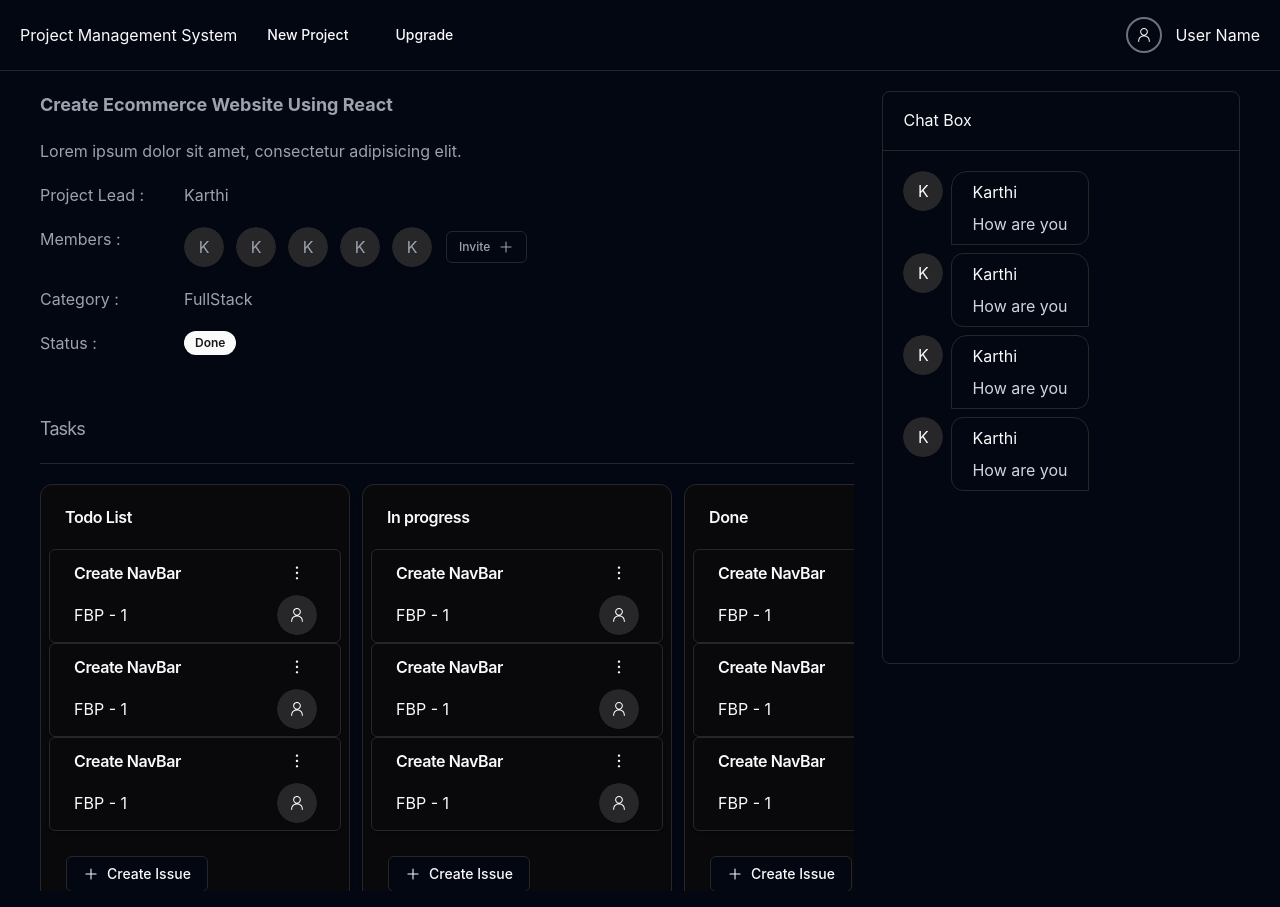
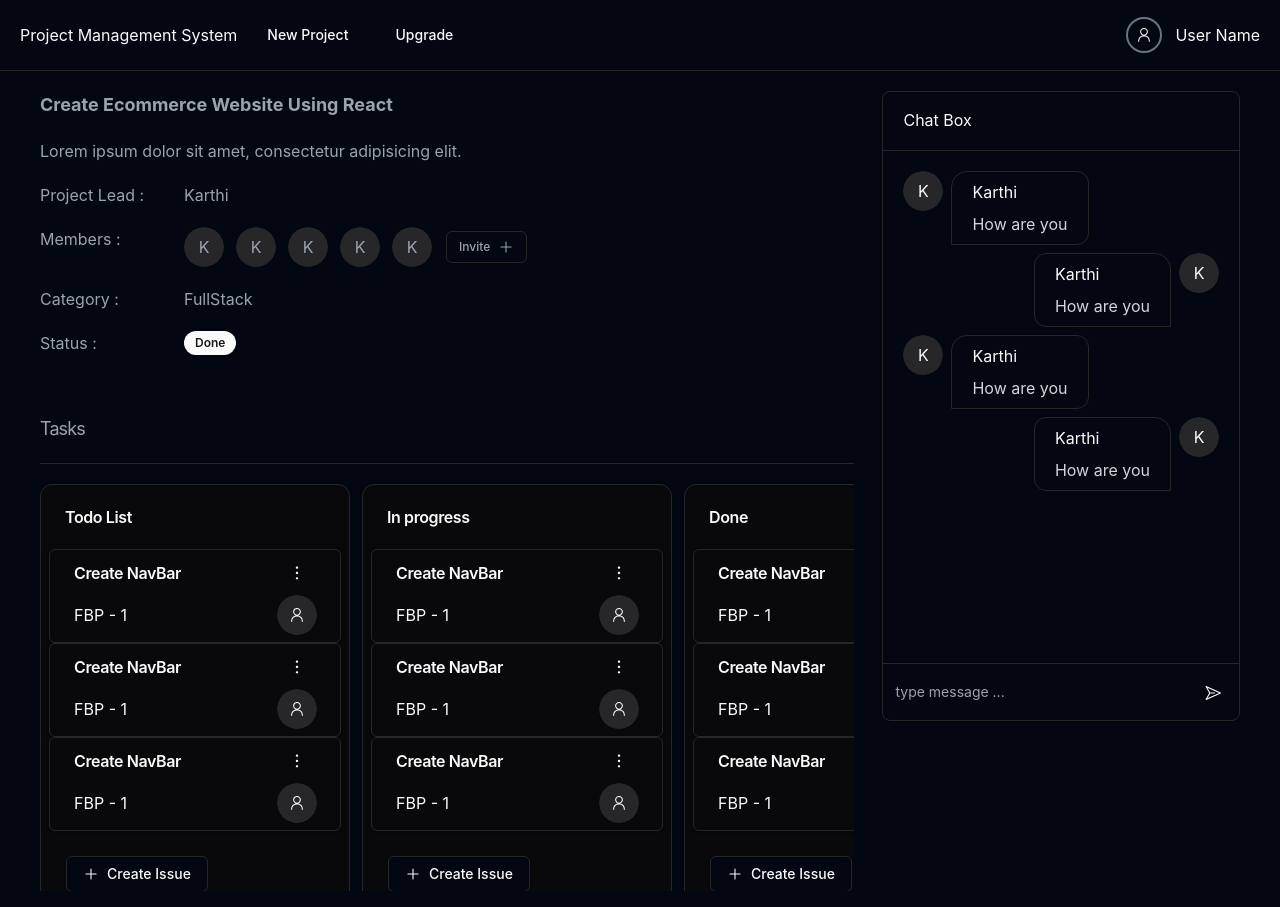
Before and after one commit to karthikeyan-v-max/ProjectZenith, a React (Vite) app: page /project/1 in a window 1280 px wide. Built offline with nearby package versions, Linux system fonts and the light colour scheme.

Commit message:
completed chatbox sections fully

```diff
--- a/src/pages/Navbar/Navbar.jsx
+++ b/src/pages/Navbar/Navbar.jsx
@@ -5,13 +5,15 @@ import React from 'react'
 import CreateProjectForm from '../Project/CreateProjectForm'
 import { DropdownMenu, DropdownMenuContent, DropdownMenuItem, DropdownMenuTrigger } from '@/components/ui/dropdown-menu'
 import { PersonIcon } from '@radix-ui/react-icons'
+import { useNavigate } from 'react-router-dom'
 
 
 const Navbar = () => {
+    const navigate = useNavigate();
   return (
     <div className='border-b py-4 px-5 flex items-center justify-between'>
         <div className='flex items-center gap-3'>
-            <p className='cursor-pointer'>
+            <p onClick={()=>navigate("/")} className='cursor-pointer'>
                 Project Management System
             </p>
             <Dialog>
--- a/src/pages/ProjectDetails/ChatBox.jsx
+++ b/src/pages/ProjectDetails/ChatBox.jsx
@@ -1,8 +1,21 @@
 import { Avatar, AvatarFallback } from '@/components/ui/avatar'
+import { Button } from '@/components/ui/button'
+import { Input } from '@/components/ui/input'
 import { ScrollArea } from '@/components/ui/scroll-area'
-import React from 'react'
+import { PaperPlaneIcon } from '@radix-ui/react-icons'
+import React, { useState } from 'react'
 
 const ChatBox = () => {
+  const [message , setMessage] = useState("");
+
+  const handleMessageChange = (event) => {
+    setMessage(event.target.value)
+  }
+
+  const handleSendMessage = () => {
+    console.log(message)
+    setMessage("")
+  }
   return (
     <div className='sticky'>
         <div className='border rounded-lg'>
@@ -11,7 +24,7 @@ const ChatBox = () => {
             {
               [1,1,1,1].map((item,index) => (
                 (index%2 == 0) ?(
-                <div className="flex gap-2 mb-2" key={item}>
+                <div className="flex gap-2 mb-2 justify-start" key={item}>
                   <Avatar>
                     <AvatarFallback>
                       K
@@ -22,21 +35,36 @@ const ChatBox = () => {
                       <p className='text-gray-300'>How are you</p>
                     </div>
                 </div>):(
-                  <div className="flex gap-2 mb-2 " key={item}>
-                  <Avatar>
+                  <div className="flex gap-2 mb-2 justify-end" key={item}>
+                    <div className='space-y-2 py-2 px-5  border rounded-se-2xl rounded-s-xl'>
+                      <p>Karthi</p>
+                      <p className='text-gray-300'>How are you</p>
+
+                    </div>
+                    <Avatar>
                     <AvatarFallback>
                       K
                     </AvatarFallback>
                   </Avatar>
-                    <div className='space-y-2 py-2 px-5  border rounded-se-2xl rounded-s-xl'>
-                      <p>Karthi</p>
-                      <p className='text-gray-300'>How are you</p>
-                    </div>
                 </div>
                 )
               ))
             }
           </ScrollArea>
+          <div className='relative p-0'>
+            <Input placeholder = "type message ..."
+              className="py-7 border-t outline-none focus:outline-none focus:ring-0 rounded-none border-b-0 border-x-0"
+              value={message}
+              onChange={handleMessageChange}
+            />
+            <Button
+              onClick={handleSendMessage}
+              className="absolute right-2 top-3 rounded-full"
+              size="icon"
+              variant = "ghost">
+                <PaperPlaneIcon/>
+            </Button>
+          </div>
         </div>
     </div>
   )
```
